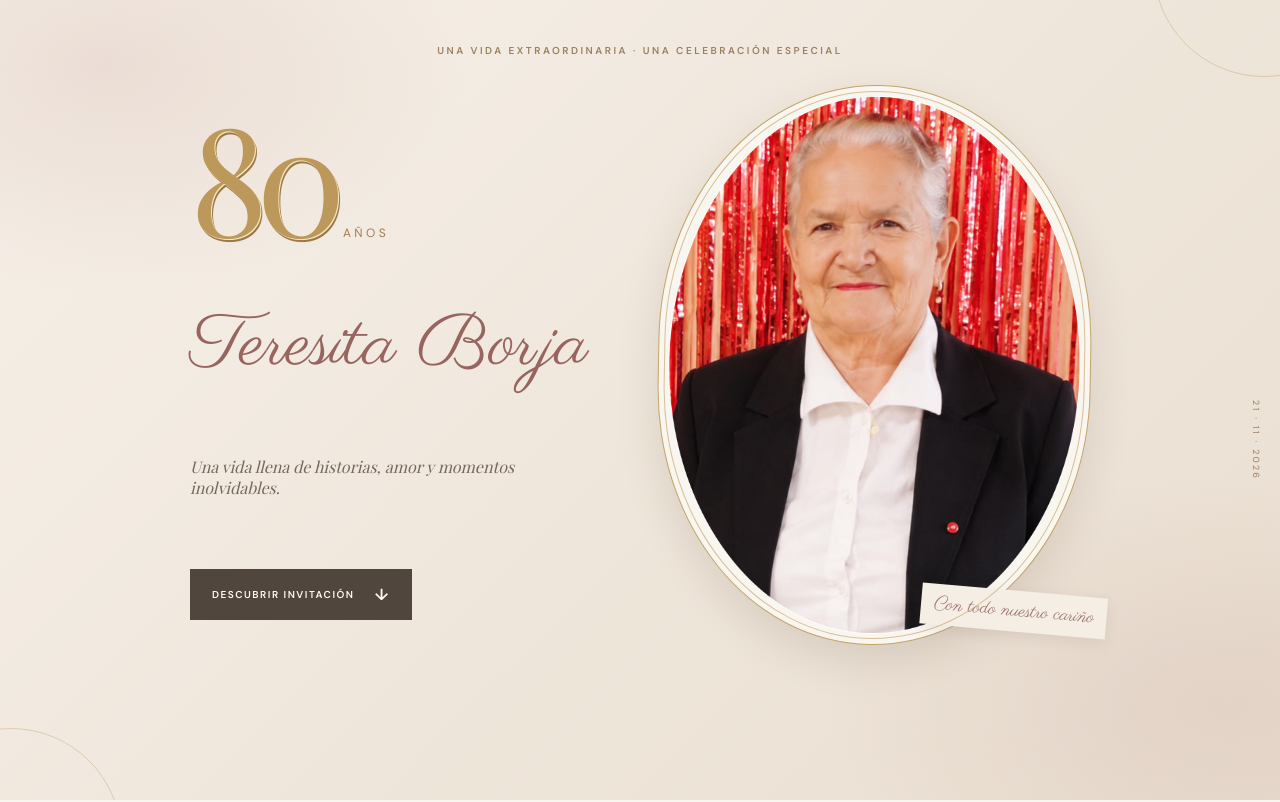
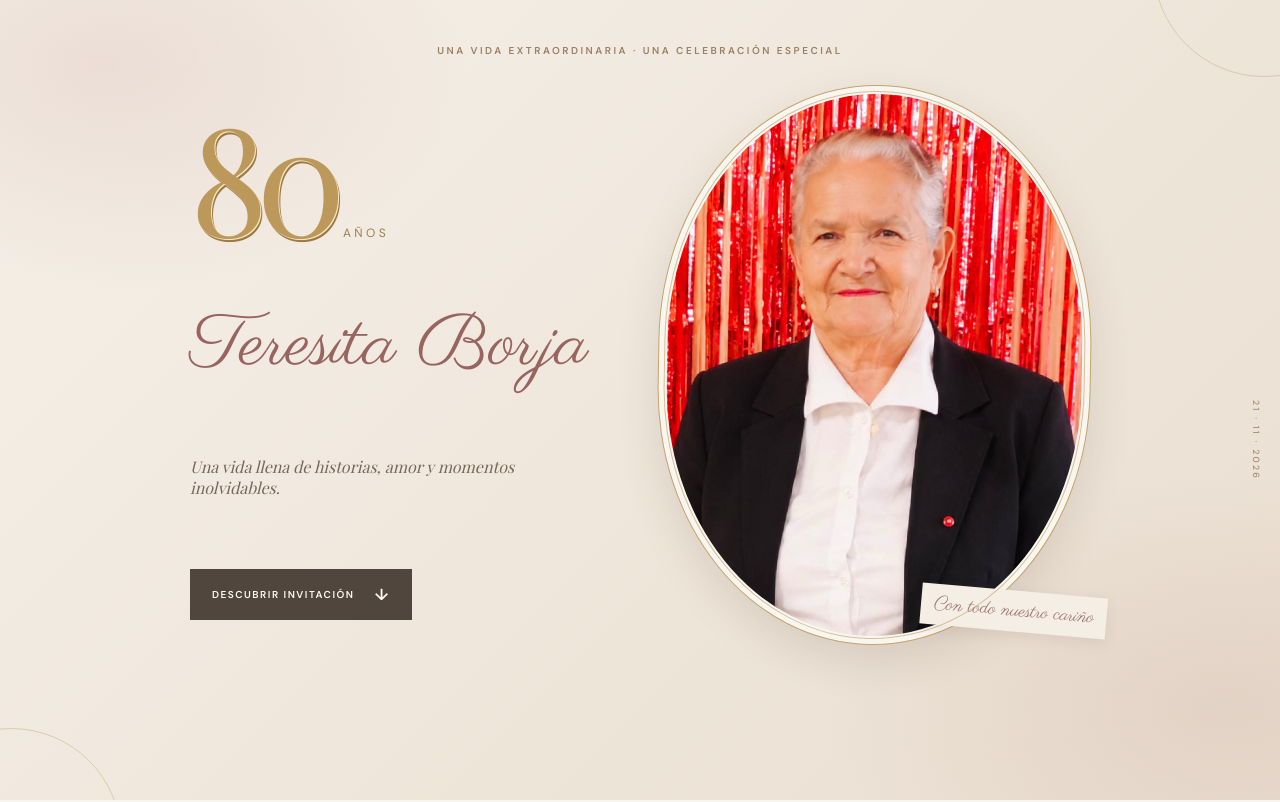
Before and after one commit to cumpleteresita/80s, a plain HTML site: page index.html in a window 1280 px wide. Shown: the top 802 px of the page. Drawn offline with nearby package versions, Linux system fonts and the light colour scheme.

Commit message:
Update index.html

```diff
--- a/index.html
+++ b/index.html
@@ -17,7 +17,7 @@
       <div class="cover-inner">
         <p class="eyebrow">UNA VIDA EXTRAORDINARIA · UNA CELEBRACIÓN ESPECIAL</p>
         <div class="portrait-wrap">
-          <img class="portrait" src="teresita1.png" alt="Teresita Borja, rodeada de rosas y sosteniendo una corona">
+          <img class="portrait" src="teresita3.jpg" alt="Teresita Borja, rodeada de rosas y sosteniendo una corona">
           <span class="portrait-caption">Con todo nuestro cariño</span>
         </div>
         <div class="number-lockup" aria-label="80 años">
```
